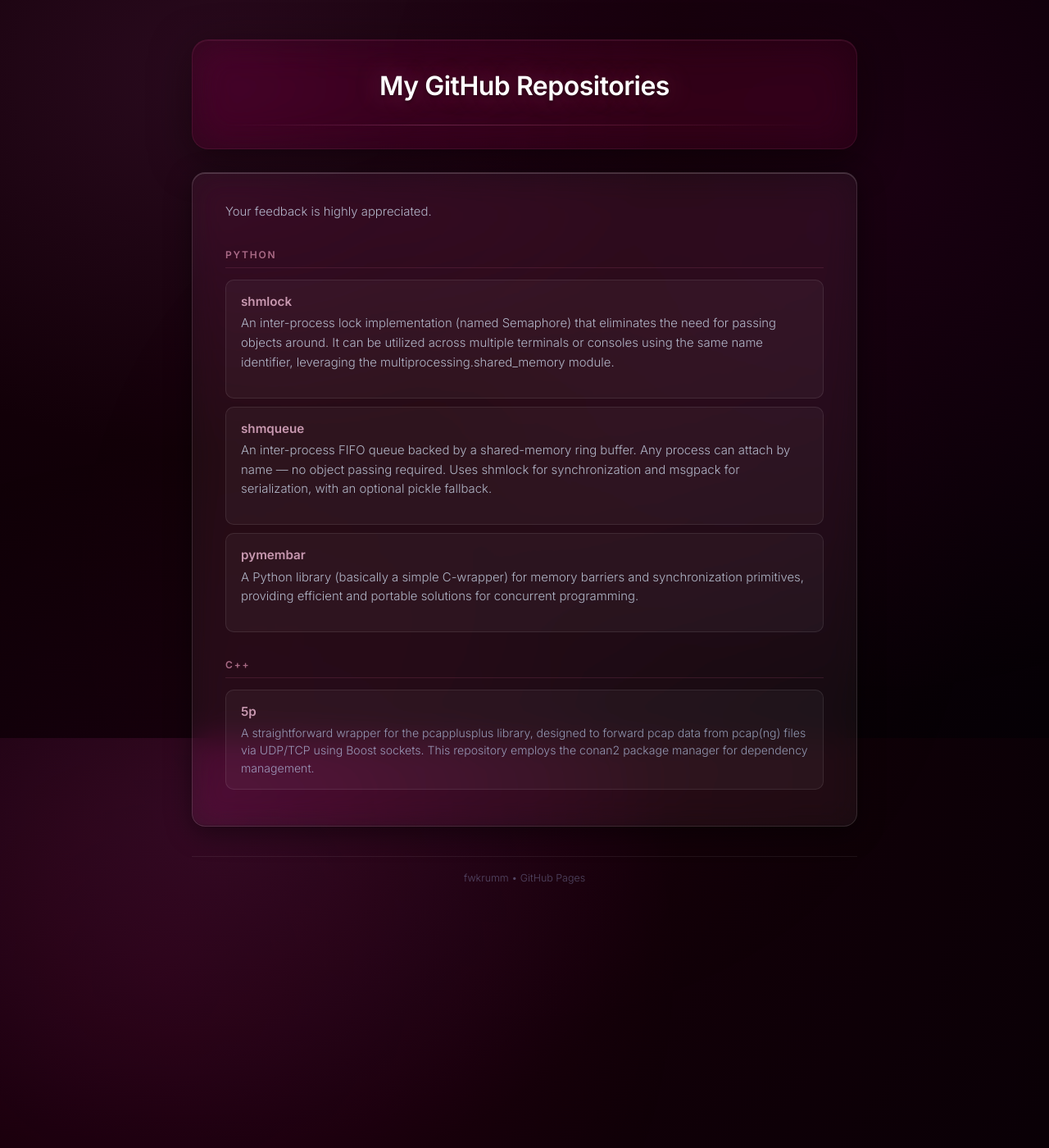
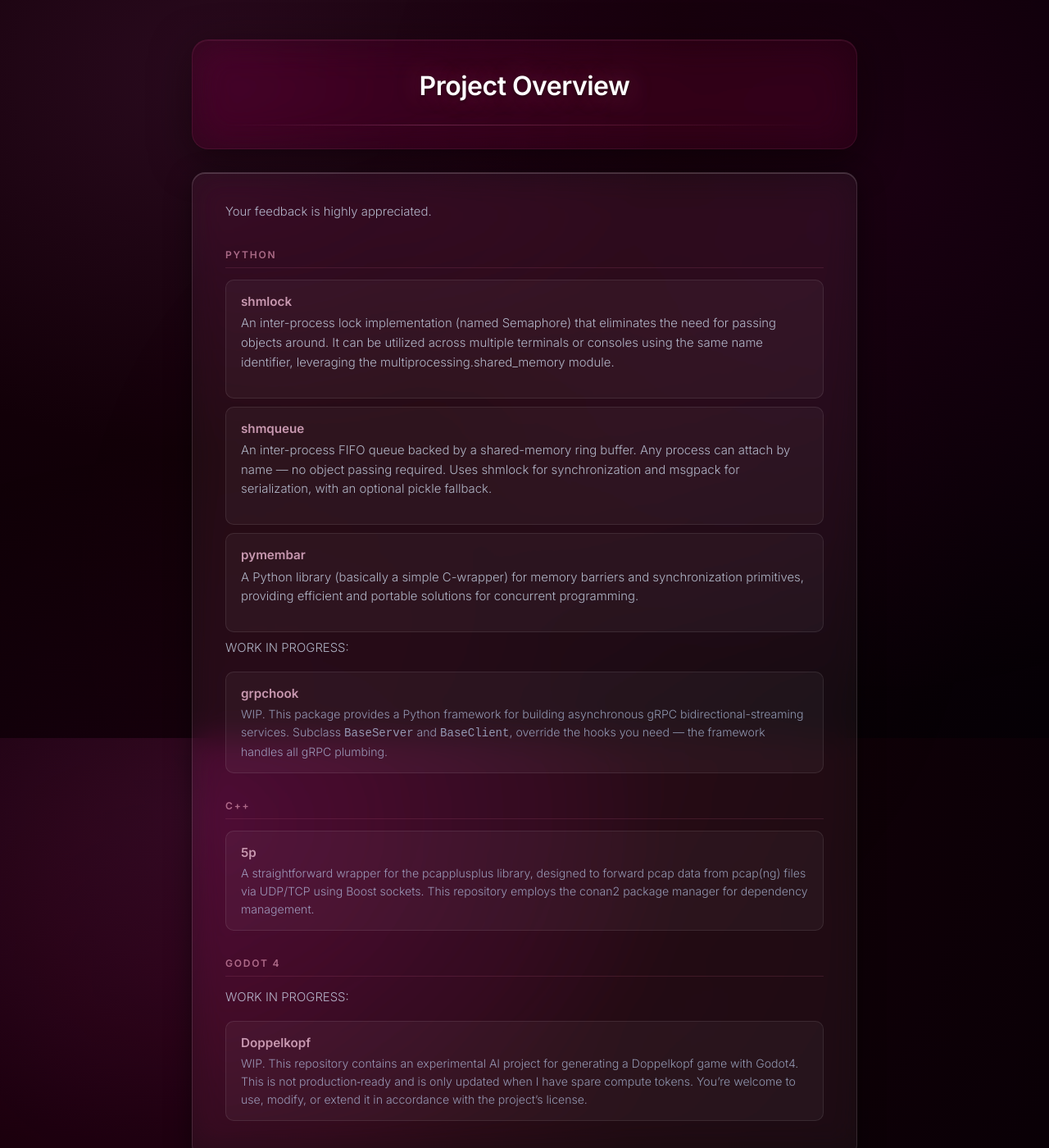
Before and after one commit to fwkrumm/fwkrumm.github.io, a Jekyll site: the page built from index.md, in a window 1280 px wide and 1400 px high. Shown: the whole window at 82% size. Built offline with Jekyll 4.4.1, drawn with Linux system fonts in a browser that asks for light colours; some web fonts are replaced.

Commit message:
add new projects and readme for local testing

```diff
--- a/index.md
+++ b/index.md
@@ -1,6 +1,6 @@
 ---
 layout: default
-title: My GitHub Repositories
+title: Project Overview
 ---
 
 <meta name="google-site-verification" content="28q6TptZTCtkfN-eohtPd1h-hETr9e9ZHgZwOkTmlio" />
@@ -20,8 +20,19 @@
 - [pymembar](https://github.com/fwkrumm/pymembar)
 A Python library (basically a simple C-wrapper) for memory barriers and synchronization primitives, providing efficient and portable solutions for concurrent programming.
 
+WORK IN PROGRESS:
+
+- [grpchook](https://github.com/fwkrumm/grpchook)
+WIP. This package provides a Python framework for building asynchronous gRPC bidirectional-streaming services. Subclass `BaseServer` and `BaseClient`, override the hooks you need — the framework handles all gRPC plumbing.
 
 ## C++
 
 - [5p](https://github.com/fwkrumm/5p)
 A straightforward wrapper for the pcapplusplus library, designed to forward pcap data from pcap(ng) files via UDP/TCP using Boost sockets. This repository employs the conan2 package manager for dependency management.
+
+## Godot 4
+
+WORK IN PROGRESS:
+
+- [Doppelkopf](https://github.com/fwkrumm/doppelkopf)
+WIP. This repository contains an experimental AI project for generating a Doppelkopf game with Godot4. This is not production‑ready and is only updated when I have spare compute tokens. You’re welcome to use, modify, or extend it in accordance with the project’s license.
```
Also changed, not shown: docs/local_testing.md (added, +29 -0 lines), 1 other file.
